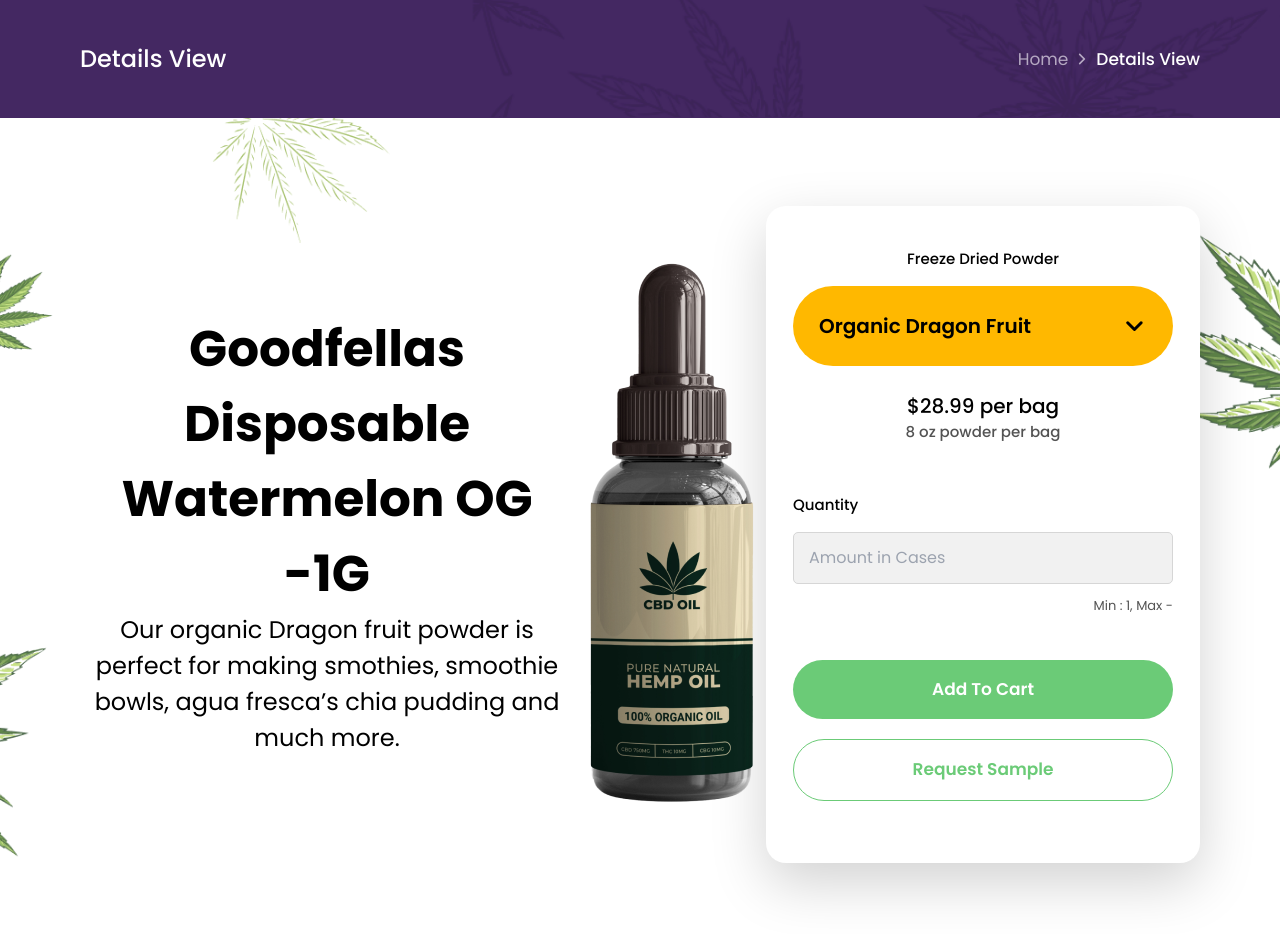
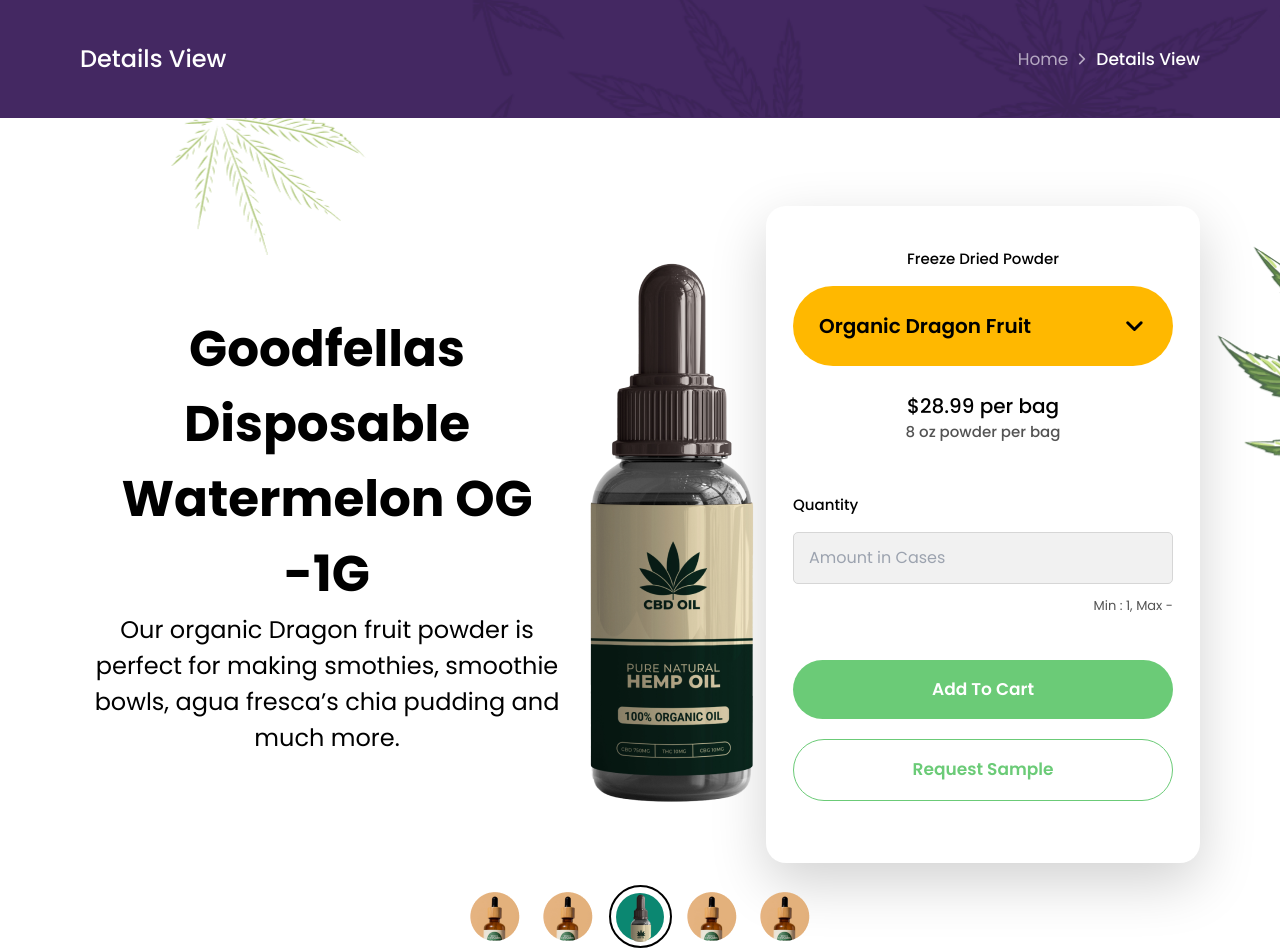
Before and after one commit to mahfuz091/ashwiiinn, a Next.js app: page /shop-products/1 in a window 1280 px wide. Shown: the top 952 px of the page. Built offline with nearby package versions, Linux system fonts and the light colour scheme.

Commit message:
img added

```diff
--- a/src/app/globals.css
+++ b/src/app/globals.css
@@ -224,14 +224,12 @@
   background-image: url(/dark-bg.png);
 }
 
-
 /* details View */
 .details-banner {
   background-image: url(/details-bg.png);
   background-position: center;
   background-size: cover;
   background-repeat: no-repeat;
-
 }
 
 .details-select {
@@ -241,7 +239,16 @@
   background-size: center;
   background-repeat: no-repeat;
   background-position: right 27px center;
+}
 
+.poduct-details-img::after {
+  position: absolute;
+  content: "";
+  width: 63px;
+  height: 63px;
+  border: 2px solid #000;
+  border-radius: 50%;
+  padding: 7px;
 }
 
 @media (min-width: 1680px) {
--- a/src/app/shop-products/[id]/page.js
+++ b/src/app/shop-products/[id]/page.js
@@ -1,6 +1,6 @@
 /* eslint-disable @next/next/no-img-element */
-import Header from '@/Components/Header/Header';
-import React from 'react';
+import Header from "@/Components/Header/Header";
+import React from "react";
 
 const SingleProductPage = ({ params }) => {
   const { title } = params;
@@ -8,33 +8,86 @@
   return (
     <div>
       <Header title={"Details View"}></Header>
-            <section className="details-banner">
+      <section className='details-banner'>
         <div className='container mx-auto pt-[88px]  pb-[71px]'>
           <div className='flex justify-between'>
             <div className='flex items-center'>
               <div className='max-w-[600px] w-full'>
-                                <h4 className='text-[#000] text-[50px] font-bold text-center'>Goodfellas Disposable Watermelon OG -1G</h4>
-                                <p className='text-[#000] text-[24px] font-normal text-center'>Our organic Dragon fruit powder is perfect for making smothies, smoothie bowls, agua fresca’s chia pudding and much more.</p>
+                <h4 className='text-[#000] text-[50px] font-bold text-center'>
+                  Goodfellas Disposable Watermelon OG -1G
+                </h4>
+                <p className='text-[#000] text-[24px] font-normal text-center'>
+                  Our organic Dragon fruit powder is perfect for making
+                  smothies, smoothie bowls, agua fresca’s chia pudding and much
+                  more.
+                </p>
               </div>
-                            <img src="/product-detail.png" alt="" />
+              <img src='/product-detail.png' alt='' />
             </div>
             <div className='rounded-[20px] bg-[#fff] shadow-secoundary px-[27px] py-[42px]'>
-                            <p className='text-[#000] text-[15px] font-medium text-center mb-[15px]'>Freeze Dried Powder</p>
-                            <select className='details-select py-[25px] pl-[26px] pr-[142px] bg-[#FFB800] rounded-[40px] text-[#000] text-[20px] font-semibold focus:border-none mb-[25px]' name="" id="">
-                                <option value="">Organic Dragon Fruit</option>
+              <p className='text-[#000] text-[15px] font-medium text-center mb-[15px]'>
+                Freeze Dried Powder
+              </p>
+              <select
+                className='details-select py-[25px] pl-[26px] pr-[142px] bg-[#FFB800] rounded-[40px] text-[#000] text-[20px] font-semibold focus:border-none mb-[25px]'
+                name=''
+                id=''
+              >
+                <option value=''>Organic Dragon Fruit</option>
               </select>
-                            <p className="text-[#000] text-[20px] font-medium text-center">$28.99 per bag</p>
-                            <p className="text-[#535353] text-[15px] font-medium text-center mb-[50px]">8 oz powder per bag</p>
-                            <form action="">
-                                <div className="form-control">
-                                    <label className="text-[#000] text-[17px] font-medium " htmlFor="">Quantity</label>
-                                    <input className="w-full py-[13px] pl-[15px] bg-[#F1F1F1] border-[1px] border-[#D6D6D6] rounded-[5px] mt-[15px]" type="text" name="" id="" placeholder="Amount in Cases" />
+              <p className='text-[#000] text-[20px] font-medium text-center'>
+                $28.99 per bag
+              </p>
+              <p className='text-[#535353] text-[15px] font-medium text-center mb-[50px]'>
+                8 oz powder per bag
+              </p>
+              <form action=''>
+                <div className='form-control'>
+                  <label
+                    className='text-[#000] text-[17px] font-medium '
+                    htmlFor=''
+                  >
+                    Quantity
+                  </label>
+                  <input
+                    className='w-full py-[13px] pl-[15px] bg-[#F1F1F1] border-[1px] border-[#D6D6D6] rounded-[5px] mt-[15px]'
+                    type='text'
+                    name=''
+                    id=''
+                    placeholder='Amount in Cases'
+                  />
 
-                                    <p className='text-right text-[#535353] text-[13px] font-normal pt-[12px] mb-[44px]'>Min : 1, Max -</p>
+                  <p className='text-right text-[#535353] text-[13px] font-normal pt-[12px] mb-[44px]'>
+                    Min : 1, Max -
+                  </p>
                 </div>
-                                <button className='py-[17px] w-full flex justify-center rounded-[40px] bg-[#6BCB77] text-[#fff] text-[17px] font-semibold mb-[20px]' type="submit">Add To Cart</button>
+                <button
+                  className='py-[17px] w-full flex justify-center rounded-[40px] bg-[#6BCB77] text-[#fff] text-[17px] font-semibold mb-[20px]'
+                  type='submit'
+                >
+                  Add To Cart
+                </button>
               </form>
-                            <button className='py-[17px] w-full flex justify-center rounded-[40px] border-[#6BCB77] border-[1px] text-[#6BCB77] text-[17px] font-semibold mb-[20px]'>Request Sample</button>
+              <button className='py-[17px] w-full flex justify-center rounded-[40px] border-[#6BCB77] border-[1px] text-[#6BCB77] text-[17px] font-semibold mb-[20px]'>
+                Request Sample
+              </button>
+            </div>
+          </div>
+          <div className='flex justify-center items-center gap-[23px] mt-[29px]'>
+            <div>
+              <img src='/Mask group (2).png' alt='' />
+            </div>
+            <div>
+              <img src='/Mask group (2).png' alt='' />
+            </div>
+            <div className='w-[48px] h-[48px] bg-[#0B8771] rounded-full flex justify-center items-center poduct-details-img'>
+              <img className='rounded-[12px]' src='/125 copy 2.png' alt='' />
+            </div>
+            <div>
+              <img src='/Mask group (2).png' alt='' />
+            </div>
+            <div>
+              <img src='/Mask group (2).png' alt='' />
             </div>
           </div>
         </div>
--- a/src/app/shop-products/page.js
+++ b/src/app/shop-products/page.js
@@ -1,8 +1,6 @@
 /* eslint-disable @next/next/no-img-element */
 import Header from "@/Components/Header/Header";
 import Products from "@/Components/Products/Products";
-
-import React from "react";
 
 const ShopProductsPage = () => {
   return (
--- a/tailwind.config.js
+++ b/tailwind.config.js
@@ -6,12 +6,11 @@
     "./src/app/**/*.{js,ts,jsx,tsx,mdx}",
   ],
 
-  // content: [
-  //   "./src/pages/**/*.{js,ts,jsx,tsx,mdx}",
-  //   "./src/Components/**/*.{js,ts,jsx,tsx,mdx}",
-  //   "./src/app/**/*.{js,ts,jsx,tsx,mdx}",
-
-  // ],
+  content: [
+    "./src/pages/**/*.{js,ts,jsx,tsx,mdx}",
+    "./src/Components/**/*.{js,ts,jsx,tsx,mdx}",
+    "./src/app/**/*.{js,ts,jsx,tsx,mdx}",
+  ],
   theme: {
     extend: {
       backgroundImage: {
@@ -21,7 +20,7 @@
       },
       boxShadow: {
         primary: "0px 12px 43px 0px rgba(0, 0, 0, 0.11)",
-        secoundary: " 0px 20px 55px 0px rgba(0, 0, 0, 0.18)"
+        secoundary: " 0px 20px 55px 0px rgba(0, 0, 0, 0.18)",
       },
     },
     container: {
```
Also changed, not shown: public/125 copy 2.png (added), public/Mask group (2).png (added). Lines whose indentation alone changed are shown as unchanged.
